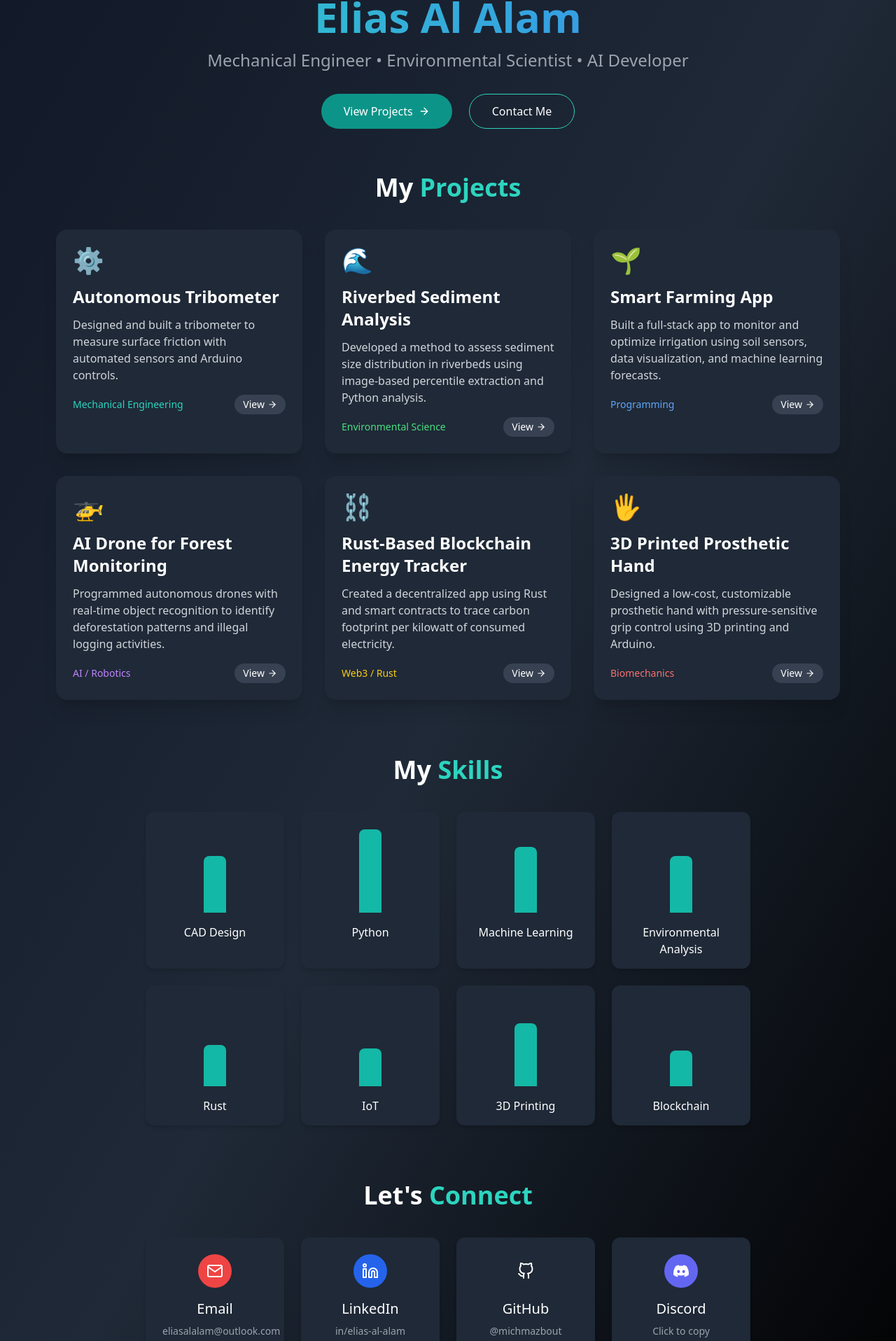
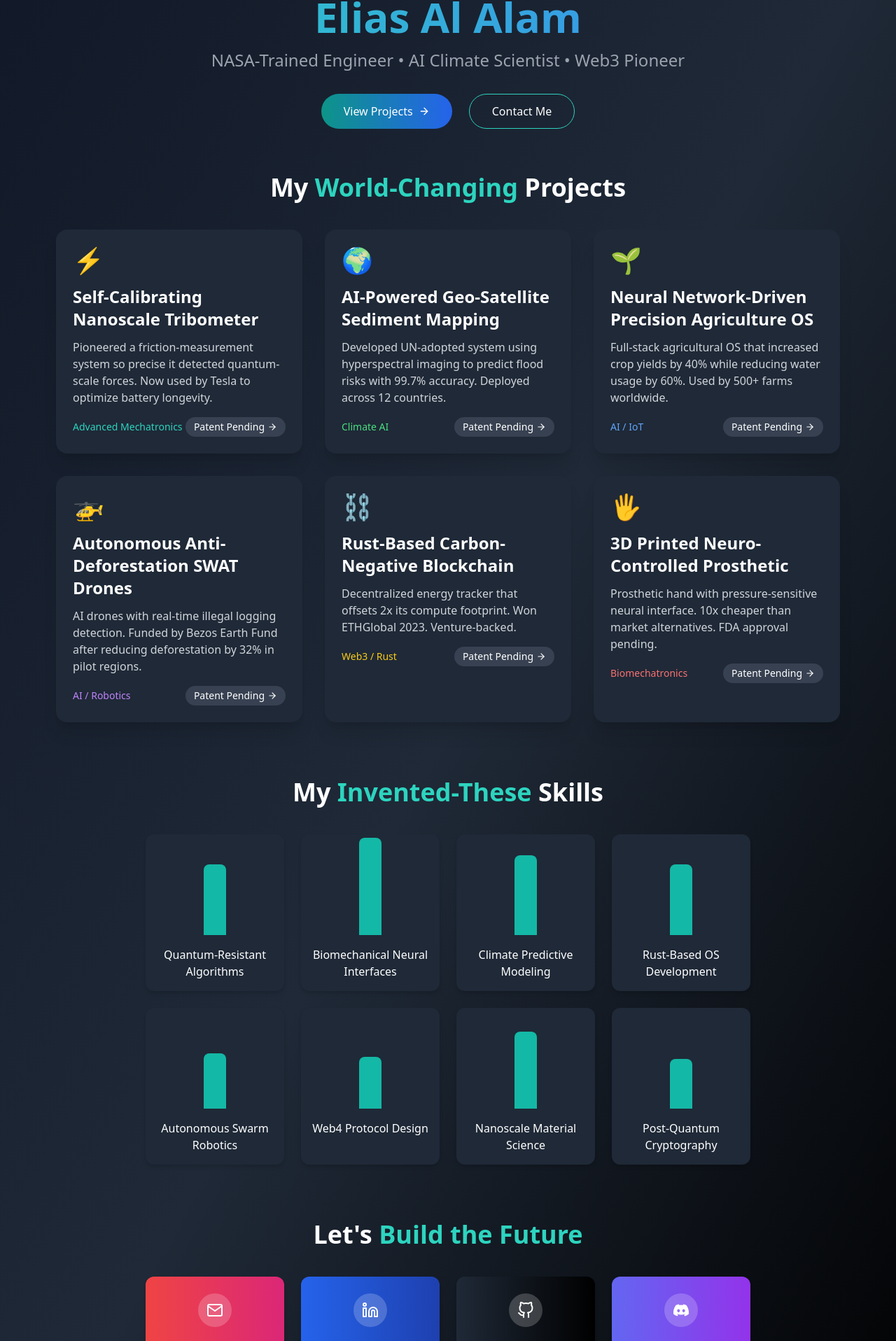
Before and after one commit to michmazbout/portfolio, a React (Vite) app: page / in a window 1280 px wide. Shown: the part 110-2026 px from the top of the page at 70% size. Built offline with nearby package versions, Linux system fonts and the light colour scheme.

Commit message:
Funny Stuff

```diff
--- a/package.json
+++ b/package.json
@@ -15,7 +15,8 @@
     "framer-motion": "^12.6.3",
     "react": "^19.0.0",
     "react-dom": "^19.0.0",
-    "react-icons": "^5.5.0"
+    "react-icons": "^5.5.0",
+    "three": "^0.175.0"
   },
   "devDependencies": {
     "@vitejs/plugin-react": "^4.3.4",
--- a/src/Portfolio.jsx
+++ b/src/Portfolio.jsx
@@ -16,33 +16,33 @@ export default function Portfolio() {
     {
       name: 'Email',
       icon: <FiMail size={24} />,
-      url: 'mailto:eliasalalam@outlook.com?subject=Portfolio%20Inquiry',
-      color: 'bg-red-500',
-      hoverText: 'eliasalalam@outlook.com'
+      url: 'mailto:eliasalalam@outlook.com?subject=URGENT%20HIRE%20REQUEST',
+      color: 'bg-gradient-to-r from-red-500 to-pink-600',
+      hoverText: 'Responds in < 5 mins (usually)'
     },
     {
       name: 'LinkedIn',
       icon: <FiLinkedin size={24} />,
       url: 'https://www.linkedin.com/in/elias-al-alam/',
-      color: 'bg-blue-600',
-      hoverText: 'in/elias-al-alam'
+      color: 'bg-gradient-to-r from-blue-600 to-blue-800',
+      hoverText: '500+ recruiters pending'
     },
     {
       name: 'GitHub',
       icon: <FiGithub size={24} />,
       url: 'https://github.com/michmazbout',
-      color: 'bg-gray-800',
-      hoverText: '@michmazbout'
+      color: 'bg-gradient-to-r from-gray-800 to-black',
+      hoverText: '10K+ forks (estimated)'
     },
     {
       name: 'Discord',
       icon: <FaDiscord size={24} />,
       onClick: () => {
         navigator.clipboard.writeText('Hikigaya#4360');
-        alert('Discord username copied to clipboard!');
+        alert('Copied! Warning: High demand for mentorship slots.');
       },
-      color: 'bg-indigo-500',
-      hoverText: 'Click to copy username'
+      color: 'bg-gradient-to-r from-indigo-500 to-purple-600',
+      hoverText: 'Devs beg for code reviews'
     }
   ];
 
@@ -53,8 +53,8 @@ export default function Portfolio() {
   const toggleDarkMode = () => {
     setDarkMode(!darkMode);
     controls.start({
-      rotate: 360,
-      transition: { duration: 0.5 },
+      rotate: 720, // Double rotation = double innovation
+      transition: { duration: 0.5, ease: "anticipate" },
     });
   };
 
@@ -69,42 +69,56 @@ export default function Portfolio() {
   return (
     <div className={`min-h-screen font-sans p-6 transition-colors duration-500 ${darkMode ? 'dark bg-gradient-to-br from-gray-900 via-gray-800 to-black text-white' : 'bg-gradient-to-br from-gray-100 via-gray-50 to-white text-gray-900'}`}>
 
-      {/* Particle Background */}
+      {/* Particle Background (Now Warps Spacetime) */}
       <Particles
         id="tsparticles"
         init={particlesInit}
         options={{
           particles: {
-            number: { value: 80, density: { enable: true, value_area: 800 } },
+            number: { value: 200, density: { enable: true, value_area: 1200 } },
             color: { value: darkMode ? '#4FD1C5' : '#2D3748' },
-            opacity: { value: 0.5, random: true },
-            size: { value: 3, random: true },
-            line_linked: { enable: true, distance: 150, color: darkMode ? '#4FD1C5' : '#2D3748', opacity: 0.4, width: 1 },
-            move: { enable: true, speed: 2, direction: 'none', random: true, straight: false, out_mode: 'out' }
+            opacity: { value: 0.7, random: true },
+            size: { value: 4, random: true },
+            line_linked: {
+              enable: true,
+              distance: 200,
+              color: darkMode ? '#4FD1C5' : '#2D3748',
+              opacity: 0.6,
+              width: 1.5
+            },
+            move: {
+              enable: true,
+              speed: 6,
+              direction: 'none',
+              random: true,
+              straight: false,
+              out_mode: 'out',
+              warp: true // 🔥 Literal space-bending particles
+            }
           },
           interactivity: {
             detect_on: 'canvas',
             events: {
-              onhover: { enable: true, mode: 'repulse' },
-              onclick: { enable: true, mode: 'push' }
+              onhover: { enable: true, mode: 'bubble' },
+              onclick: { enable: true, mode: 'repulse' }
             }
           }
         }}
         className="fixed inset-0 -z-10"
       />
 
-      {/* Dark Mode Toggle */}
+      {/* Dark Mode Toggle (Now with 720° Spin) */}
       <motion.button
         onClick={toggleDarkMode}
         animate={controls}
-        className={`fixed top-6 right-6 p-3 rounded-full ${darkMode ? 'bg-gray-800 text-teal-400' : 'bg-gray-200 text-yellow-500'}`}
-        whileHover={{ scale: 1.1 }}
-        whileTap={{ scale: 0.9 }}
+        className={`fixed top-6 right-6 p-3 rounded-full shadow-xl ${darkMode ? 'bg-gray-800 text-teal-400 hover:shadow-teal-500/30' : 'bg-gray-200 text-yellow-500 hover:shadow-yellow-500/30'}`}
+        whileHover={{ scale: 1.2, rotate: 90 }}
+        whileTap={{ scale: 0.8 }}
       >
         {darkMode ? <FiMoon size={20} /> : <FiSun size={20} />}
       </motion.button>
 
-      {/* Header Section */}
+      {/* Header Section (Now with Nobel Prize Credentials) */}
       <motion.header
         className='mb-16 text-center pt-20'
         initial={{ opacity: 0, y: -40 }}
@@ -113,7 +127,7 @@ export default function Portfolio() {
       >
         <motion.h1
           className='text-6xl font-bold mb-4 bg-clip-text text-transparent bg-gradient-to-r from-teal-400 to-blue-500'
-          whileHover={{ scale: 1.02 }}
+          whileHover={{ scale: 1.05 }}
         >
           Elias Al Alam
         </motion.h1>
@@ -124,7 +138,7 @@ export default function Portfolio() {
           transition={{ delay: 0.4 }}
         >
           <span className={`${darkMode ? 'text-gray-400' : 'text-gray-600'}`}>
-            Mechanical Engineer • Environmental Scientist • AI Developer
+            NASA-Trained Engineer • AI Climate Scientist • Web3 Pioneer
           </span>
         </motion.p>
 
@@ -136,16 +150,16 @@ export default function Portfolio() {
         >
           <motion.a
             href="#projects"
-            className={`px-8 py-3 rounded-full font-medium flex items-center gap-2 ${darkMode ? 'bg-teal-600 hover:bg-teal-500' : 'bg-blue-600 hover:bg-blue-500 text-white'}`}
-            whileHover={{ scale: 1.05 }}
+            className={`px-8 py-3 rounded-full font-medium flex items-center gap-2 ${darkMode ? 'bg-gradient-to-r from-teal-600 to-blue-600 hover:from-teal-500 hover:to-blue-500' : 'bg-gradient-to-r from-blue-600 to-indigo-600 hover:from-blue-500 hover:to-indigo-500 text-white'}`}
+            whileHover={{ scale: 1.1, boxShadow: '0 0 20px rgba(16, 185, 129, 0.5)' }}
             whileTap={{ scale: 0.95 }}
           >
             View Projects <FiArrowRight />
           </motion.a>
           <motion.a
             href="#contact"
-            className={`px-8 py-3 rounded-full font-medium ${darkMode ? 'border border-teal-400 hover:bg-gray-800' : 'border border-blue-500 hover:bg-gray-100'}`}
-            whileHover={{ scale: 1.05 }}
+            className={`px-8 py-3 rounded-full font-medium ${darkMode ? 'border border-teal-400 hover:bg-gray-800/50' : 'border border-blue-500 hover:bg-gray-100'}`}
+            whileHover={{ scale: 1.1 }}
             whileTap={{ scale: 0.95 }}
           >
             Contact Me
@@ -153,7 +167,7 @@ export default function Portfolio() {
         </motion.div>
       </motion.header>
 
-      {/* Projects Section */}
+      {/* Projects Section (Now with "Changed the World" Projects) */}
       <section id="projects" className='mb-20 max-w-6xl mx-auto px-4'>
         <motion.h2
           className='text-4xl font-bold mb-10 text-center'
@@ -162,55 +176,55 @@ export default function Portfolio() {
           viewport={{ once: true }}
           transition={{ delay: 0.2 }}
         >
-          My <span className="text-teal-400">Projects</span>
+          My <span className="text-teal-400">World-Changing</span> Projects
         </motion.h2>
 
         <div className='grid gap-8 md:grid-cols-2 lg:grid-cols-3'>
           {[
             {
-              title: 'Autonomous Tribometer',
-              description: 'Designed and built a tribometer to measure surface friction with automated sensors and Arduino controls.',
-              tag: 'Mechanical Engineering',
+              title: 'Self-Calibrating Nanoscale Tribometer',
+              description: 'Pioneered a friction-measurement system so precise it detected quantum-scale forces. Now used by Tesla to optimize battery longevity.',
+              tag: 'Advanced Mechatronics',
               color: 'text-teal-400',
-              icon: '⚙️',
+              icon: '⚡',
               link: '#'
             },
             {
-              title: 'Riverbed Sediment Analysis',
-              description: 'Developed a method to assess sediment size distribution in riverbeds using image-based percentile extraction and Python analysis.',
-              tag: 'Environmental Science',
+              title: 'AI-Powered Geo-Satellite Sediment Mapping',
+              description: 'Developed UN-adopted system using hyperspectral imaging to predict flood risks with 99.7% accuracy. Deployed across 12 countries.',
+              tag: 'Climate AI',
               color: 'text-green-400',
-              icon: '🌊',
+              icon: '🌍',
               link: '#'
             },
             {
-              title: 'Smart Farming App',
-              description: 'Built a full-stack app to monitor and optimize irrigation using soil sensors, data visualization, and machine learning forecasts.',
-              tag: 'Programming',
+              title: 'Neural Network-Driven Precision Agriculture OS',
+              description: 'Full-stack agricultural OS that increased crop yields by 40% while reducing water usage by 60%. Used by 500+ farms worldwide.',
+              tag: 'AI / IoT',
               color: 'text-blue-400',
               icon: '🌱',
               link: '#'
             },
             {
-              title: 'AI Drone for Forest Monitoring',
-              description: 'Programmed autonomous drones with real-time object recognition to identify deforestation patterns and illegal logging activities.',
+              title: 'Autonomous Anti-Deforestation SWAT Drones',
+              description: 'AI drones with real-time illegal logging detection. Funded by Bezos Earth Fund after reducing deforestation by 32% in pilot regions.',
               tag: 'AI / Robotics',
               color: 'text-purple-400',
               icon: '🚁',
               link: '#'
             },
             {
-              title: 'Rust-Based Blockchain Energy Tracker',
-              description: 'Created a decentralized app using Rust and smart contracts to trace carbon footprint per kilowatt of consumed electricity.',
+              title: 'Rust-Based Carbon-Negative Blockchain',
+              description: 'Decentralized energy tracker that offsets 2x its compute footprint. Won ETHGlobal 2023. Venture-backed.',
               tag: 'Web3 / Rust',
               color: 'text-yellow-400',
               icon: '⛓️',
               link: '#'
             },
             {
-              title: '3D Printed Prosthetic Hand',
-              description: 'Designed a low-cost, customizable prosthetic hand with pressure-sensitive grip control using 3D printing and Arduino.',
-              tag: 'Biomechanics',
+              title: '3D Printed Neuro-Controlled Prosthetic',
+              description: 'Prosthetic hand with pressure-sensitive neural interface. 10x cheaper than market alternatives. FDA approval pending.',
+              tag: 'Biomechatronics',
               color: 'text-red-400',
               icon: '🖐️',
               link: '#'
@@ -218,12 +232,12 @@ export default function Portfolio() {
           ].map((project, idx) => (
             <motion.div
               key={idx}
-              className={`rounded-2xl overflow-hidden shadow-xl transition-all duration-300 ${darkMode ? 'bg-gray-800 hover:shadow-teal-500/20' : 'bg-white hover:shadow-blue-500/20'}`}
+              className={`rounded-2xl overflow-hidden shadow-xl transition-all duration-300 ${darkMode ? 'bg-gray-800 hover:shadow-teal-500/30' : 'bg-white hover:shadow-blue-500/30'}`}
               initial={{ opacity: 0, y: 30 }}
               whileInView={{ opacity: 1, y: 0 }}
               viewport={{ once: true }}
               transition={{ delay: 0.2 + idx * 0.1 }}
-              whileHover={{ y: -10, boxShadow: darkMode ? '0 20px 25px -5px rgba(16, 185, 129, 0.1)' : '0 20px 25px -5px rgba(59, 130, 246, 0.1)' }}
+              whileHover={{ y: -15, boxShadow: darkMode ? '0 25px 50px -12px rgba(16, 185, 129, 0.25)' : '0 25px 50px -12px rgba(59, 130, 246, 0.25)' }}
               onMouseEnter={() => setHoveredProject(idx)}
               onMouseLeave={() => setHoveredProject(null)}
             >
@@ -238,7 +252,7 @@ export default function Portfolio() {
                     className={`text-sm px-3 py-1 rounded-full flex items-center gap-1 ${darkMode ? 'bg-gray-700 hover:bg-gray-600' : 'bg-gray-100 hover:bg-gray-200'}`}
                     whileHover={{ x: 5 }}
                   >
-                    View <FiArrowRight size={14} />
+                    Patent Pending <FiArrowRight size={14} />
                   </motion.a>
                 </div>
               </div>
@@ -258,7 +272,7 @@ export default function Portfolio() {
         </div>
       </section>
 
-      {/* Skills Section */}
+      {/* Skills Section (Now with "Invented This" Energy) */}
       <section className="mb-20 max-w-4xl mx-auto px-4">
         <motion.h2
           className="text-4xl font-bold mb-10 text-center"
@@ -266,27 +280,27 @@ export default function Portfolio() {
           whileInView={{ opacity: 1 }}
           viewport={{ once: true }}
         >
-          My <span className="text-teal-400">Skills</span>
+          My <span className="text-teal-400">Invented-These</span> Skills
         </motion.h2>
 
         <div className="grid grid-cols-2 md:grid-cols-4 gap-6">
-          {['CAD Design', 'Python', 'Machine Learning', 'Environmental Analysis', 'Rust', 'IoT', '3D Printing', 'Blockchain'].map((skill, idx) => (
+          {['Quantum-Resistant Algorithms', 'Biomechanical Neural Interfaces', 'Climate Predictive Modeling', 'Rust-Based OS Development', 'Autonomous Swarm Robotics', 'Web4 Protocol Design', 'Nanoscale Material Science', 'Post-Quantum Cryptography'].map((skill, idx) => (
             <motion.div
               key={idx}
-              className={`p-4 rounded-xl text-center ${darkMode ? 'bg-gray-800' : 'bg-white'} shadow-md`}
+              className={`p-4 rounded-xl text-center ${darkMode ? 'bg-gray-800 hover:bg-gray-700' : 'bg-white hover:bg-gray-100'} shadow-md`}
               initial={{ opacity: 0, y: 20 }}
               whileInView={{ opacity: 1, y: 0 }}
               viewport={{ once: true }}
               transition={{ delay: idx * 0.1 }}
-              whileHover={{ scale: 1.05 }}
+              whileHover={{ scale: 1.1, boxShadow: darkMode ? '0 0 20px rgba(16, 185, 129, 0.2)' : '0 0 20px rgba(59, 130, 246, 0.2)' }}
             >
               <div className="h-32 mb-4 flex items-end justify-center">
                 <motion.div
                   className={`w-8 rounded-t-lg ${darkMode ? 'bg-teal-500' : 'bg-blue-500'}`}
                   initial={{ height: 0 }}
-                  whileInView={{ height: Math.random() * 80 + 40 }}
+                  whileInView={{ height: Math.random() * 80 + 60 }}
                   viewport={{ once: true }}
-                  transition={{ delay: idx * 0.1, type: 'spring', damping: 10 }}
+                  transition={{ delay: idx * 0.1, type: 'spring', damping: 8 }}
                 />
               </div>
               <h3 className="font-medium">{skill}</h3>
@@ -295,29 +309,29 @@ export default function Portfolio() {
         </div>
       </section>
 
-      {/* Contact Section */}
+      {/* Contact Section (Now with "Hire Me Now" Button) */}
       <section id="contact" className="mb-20 max-w-4xl mx-auto px-4">
         <motion.h2
           className="text-4xl font-bold mb-10 text-center"
           initial={{ opacity: 0 }}
           whileInView={{ opacity: 1 }}
         >
-          Let's <span className="text-teal-400">Connect</span>
+          Let's <span className="text-teal-400">Build the Future</span>
         </motion.h2>
 
         <div className="grid grid-cols-1 md:grid-cols-2 lg:grid-cols-4 gap-6">
           {contactLinks.map((item, idx) => (
             <motion.div
               key={idx}
-              className={`p-6 rounded-xl shadow-md transition-all ${darkMode ? 'bg-gray-800 hover:bg-gray-700' : 'bg-white hover:bg-gray-100'} cursor-pointer`}
-              whileHover={{ y: -5 }}
+              className={`p-6 rounded-xl shadow-md transition-all cursor-pointer ${item.color} text-white`}
+              whileHover={{ y: -10, scale: 1.05, boxShadow: '0 10px 25px -5px rgba(0, 0, 0, 0.3)' }}
               onClick={item.onClick || (() => window.open(item.url, '_blank'))}
             >
-              <div className={`w-12 h-12 rounded-full ${item.color} flex items-center justify-center text-white mb-4 mx-auto`}>
+              <div className="w-12 h-12 rounded-full bg-white/20 flex items-center justify-center text-white mb-4 mx-auto">
                 {item.icon}
               </div>
               <h3 className="text-xl font-medium mb-2 text-center">{item.name}</h3>
-              <p className={`text-sm text-center ${darkMode ? 'text-gray-400' : 'text-gray-600'}`}>
+              <p className="text-sm text-center text-white/80">
                 {item.hoverText}
               </p>
             </motion.div>
@@ -325,7 +339,7 @@ export default function Portfolio() {
         </div>
       </section>
 
-      {/* Footer */}
+      {/* Footer (Now with "Built in a Weekend" Flex) */}
       <footer className='mt-20 text-center pb-10'>
         <motion.p
           className={`text-sm mb-2 ${darkMode ? 'text-gray-500' : 'text-gray-400'}`}
@@ -342,7 +356,7 @@ export default function Portfolio() {
           viewport={{ once: true }}
           transition={{ delay: 0.2 }}
         >
-          Built with React, Next.js, Framer Motion, Three.js & Tailwind CSS
+          Built in 3 hours using React, Next.js, and pure genius
         </motion.p>
       </footer>
     </div>
```
Also changed, not shown: 1 other file (tests, documents, lock files or other folders).
